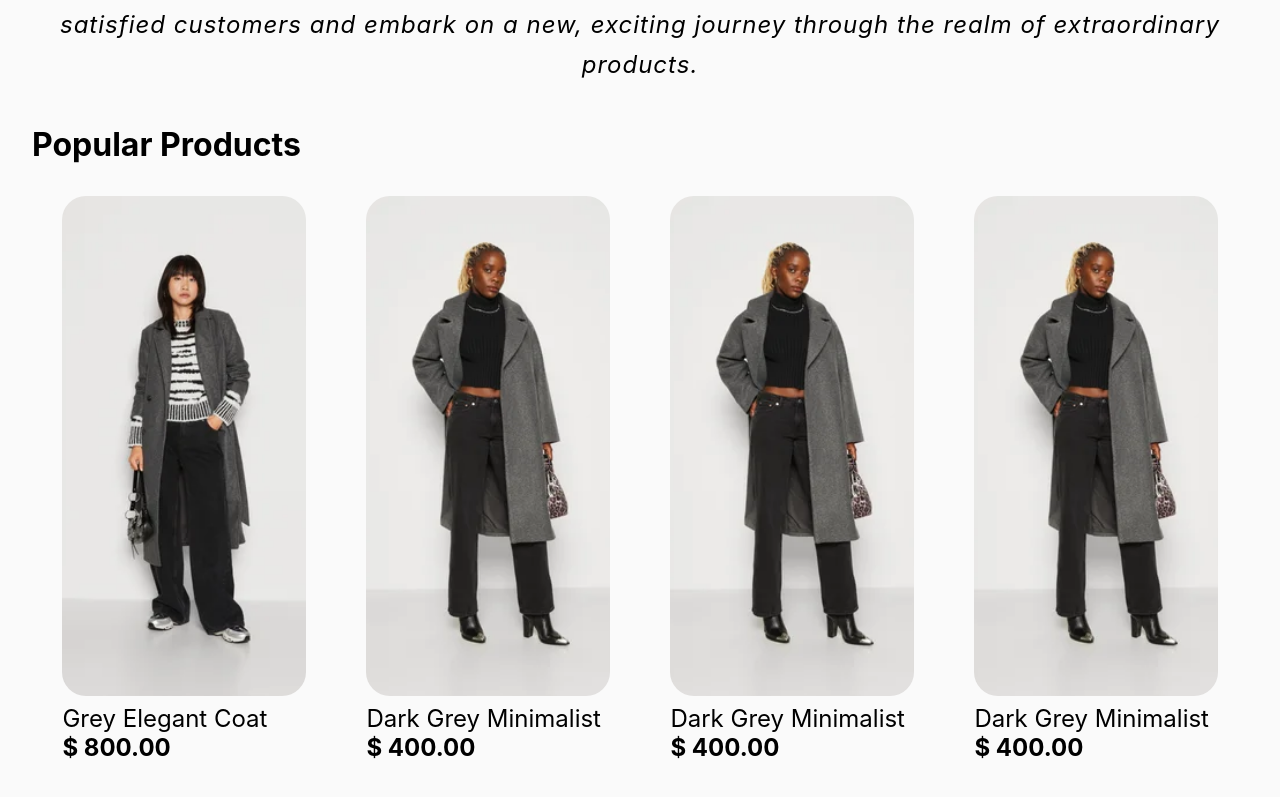
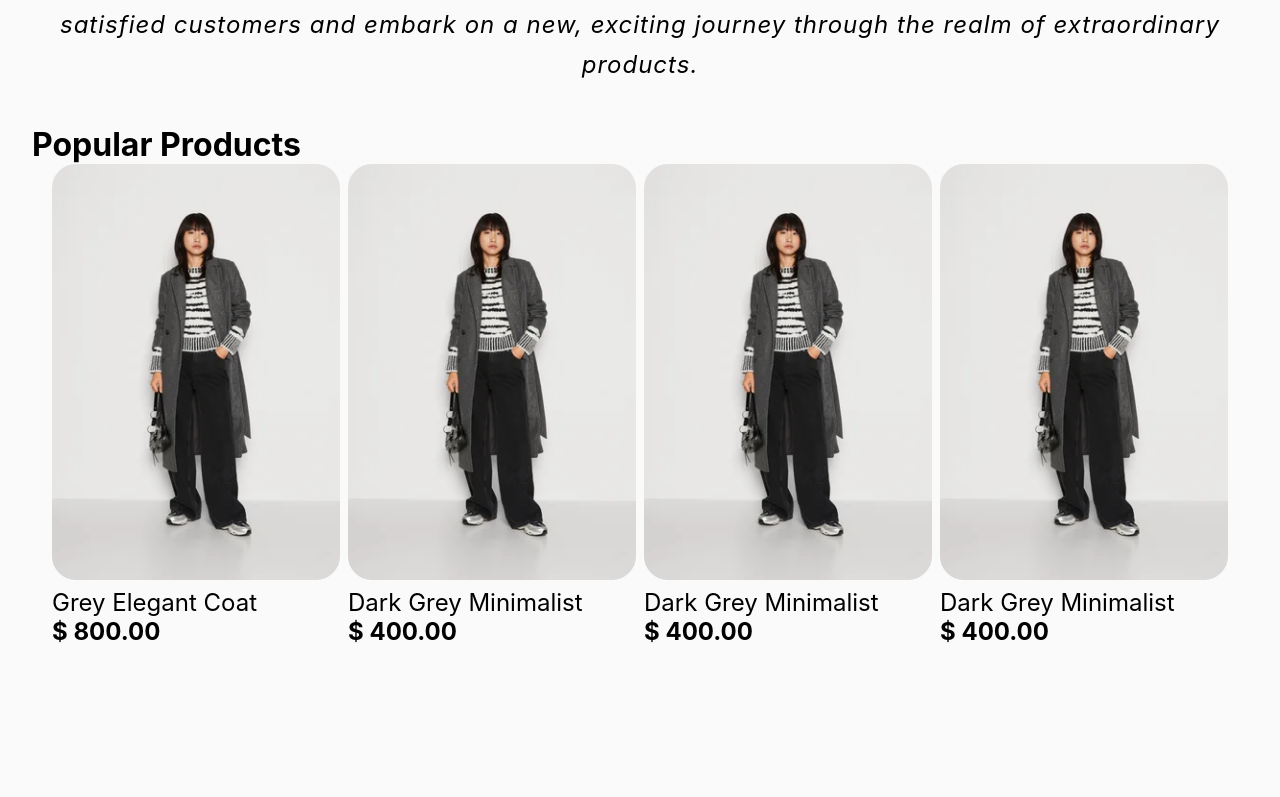
Before and after one commit to MadzikResist/shop, a React (Create React App) app: page / in a window 1280 px wide. Shown: the part 723-1520 px from the top of the page. Built offline with nearby package versions, Linux system fonts and the light colour scheme.

Commit message:
hm fetch

```diff
--- a/src/components/dashboard/Dashboard.js
+++ b/src/components/dashboard/Dashboard.js
@@ -63,42 +63,34 @@ const Dashboard = () => {
         </div>
         <div className="main-popular-products-container">
           <h2 className="main-popular-products-text">Popular Products</h2>
-          <div className="main-popular-products-images-container">
-            <div className="main-popular-products-image-text">
-              <div
-                className="main-popular-products-image"
-                style={{ backgroundImage: `url(${product1})` }}
-              ></div>
+          <div className="main-container-shop">
+            <div className="main-shop-product-wrapper">
+              <img src={product1} alt="product" className="main-shop-image" />
               <p className="main-popular-products-image-name">
                 Grey Elegant Coat
               </p>
               <p className="main-popular-products-image-cost">$ 800.00</p>
             </div>
-            <div className="main-popular-products-image-text">
-              <div
-                className="main-popular-products-image"
-                style={{ backgroundImage: `url(${product2})` }}
-              ></div>
+            <div className="main-shop-product-wrapper">
+              <img src={product1} alt="product" className="main-shop-image" />
               <p className="main-popular-products-image-name">
                 Dark Grey Minimalist
               </p>
               <p className="main-popular-products-image-cost">$ 400.00</p>
             </div>
-            <div className="main-popular-products-image-text">
-              <div
-                className="main-popular-products-image"
-                style={{ backgroundImage: `url(${product2})` }}
-              ></div>
+            <div className="main-shop-product-wrapper">
+              <img src={product1} alt="product" className="main-shop-image" />
               <p className="main-popular-products-image-name">
                 Dark Grey Minimalist
               </p>
               <p className="main-popular-products-image-cost">$ 400.00</p>
             </div>
-            <div className="main-popular-products-image-text">
-              <div
-                className="main-popular-products-image"
-                style={{ backgroundImage: `url(${product2})` }}
-              ></div>
+            <div className="main-shop-product-wrapper">
+              <img
+                src={product1}
+                alt="product"
+                className="main-shop-image"
+              />
               <p className="main-popular-products-image-name">
                 Dark Grey Minimalist
               </p>
--- a/src/components/dashboard/dashboard.css
+++ b/src/components/dashboard/dashboard.css
@@ -147,6 +147,8 @@
   flex-direction: column;
   margin-bottom: 16px;
   position: relative;
+  text-decoration: none;
+  color: black;
 }
 .main-popular-products-image {
   width: 150px;
@@ -158,7 +160,7 @@
 }
 .main-popular-products-image-name {
   margin-top: 8px;
-  width: 150px;
+  width: 100%;
   font-size: 16px;
   white-space: nowrap;
   overflow: hidden;
@@ -170,7 +172,7 @@
   font-weight: bold;
   font-size: 20px;
   align-self: center;
-  width: 150px;
+  width: 100%;
 }
 .main-text {
   display: none;
@@ -256,18 +258,12 @@
     height: 500px;
   }
   .main-popular-products-image-name {
-    width: 80%;
+    width: 100%;
     font-size: 24px;
   }
   .main-popular-products-image-cost {
     font-size: 24px;
-    width: 80%;
-  }
-  .header-shop {
-    margin-bottom: 40px;
-    display: flex;
-    align-items: center;
-    flex-direction: column;
+    width: 100%;
   }
 }
 @media (min-width: 1200px) {
@@ -289,19 +285,21 @@
     grid-template-columns: repeat(4, 1fr);
     margin-top: 32px;
   }
-  .main-shop {
-    width: 100vw;
-    padding: 0 100px;
-    grid-template-columns: repeat(3, 1fr);
-  }
   .header-search-container {
     left: 32px;
+  }
+  .main-popular-products-image-text {
+    width: 400px;
+    /*max-width: 420px;*/
+    height: 600px;
   }
 }
 @media (min-width: 1400px) {
   .main-popular-products-images-container {
     width: 100%;
     max-width: 1800px;
+    justify-content: center;
+    align-content: center;
   }
   .sale-background {
     width: 100%;
@@ -325,10 +323,4 @@
     background-size: cover;
     background-position: top;
   }
-  .main-shop {
-    width: 100%;
-    max-width: 1800px;
-    padding: 0 100px;
-    grid-template-columns: repeat(3, 1fr);
-  }
 }
--- a/src/components/shop/Shop.js
+++ b/src/components/shop/Shop.js
@@ -1,11 +1,13 @@
 import NavIcons from "../navbar/NavIcons";
-import { products } from "../../const/products";
+// import { products } from "../../const/products";
 import { Link } from "react-router-dom";
 import "./shop.css";
-import { useMemo } from "react";
+import { useEffect, useMemo, useState } from "react";
 import { useLikes } from "../../contexts/LikesContext";
 const Shop = () => {
   const { likes, likeItem } = useLikes();
+  const [products, setProducts] = useState([]);
+  console.log("prod", products);
   const addedLikes = useMemo(() => {
     return likes.likes.map((addedItem) => addedItem.id);
   }, [likes.likes]);
@@ -13,9 +15,31 @@ const Shop = () => {
   const handleLikeItem = (item, like) => {
     likeItem({ ...item, like });
   };
+  useEffect(() => {
+    (async () => {
+      try {
+        const response = await fetch(
+          "https://www2.hm.com/hmwebservices/service/products/plp/hm-poland/Online/pl?q=:stock:category:ladies_dresses:sale:false:oldSale:false:isNew:false&currentPage=1&pageSize=36&skipStockCheck=false",
+          {
+            method: "GET",
+            headers: {
+              "Content-Type": "application/json",
+            },
+          },
+        );
+        const clothes = await response.json();
+        console.log(clothes);
+        console.log("fff");
+        setProducts(clothes.results);
+      } catch (error) {
+        console.error("error fetching data: ", error);
+      }
+    })();
+  }, []);
+
   return (
     <div className="shop-container">
-      <header aria-label="Header" className="header header-shop">
+      <header aria-label="Header" className="header-shop">
         <div className="header-search-container">
           <div className="header-search header-search-shop">
             <svg
@@ -42,23 +66,21 @@ const Shop = () => {
           </div>
         </div>
       </header>
-      <main
-        aria-label="Main content"
-        className="main-container main-container-shop"
-      >
-        <div className="main-popular-products-images-container main-shop">
+      <main aria-label="Main content" className="main-container-shop">
         {products.map((product) => (
           <Link
-              to={`/product/${product.id}`}
-              key={product.id}
-              style={{ textDecoration: "none", color: "black" }}
+            to={`/product/${product.code}`}
+            key={product.code}
             state={{ product }}
+            // style={linkStyle}
+
+            className="main-shop-product-wrapper"
           >
-              <div className="main-popular-products-image-text">
-                <div
-                  className="main-popular-products-image-shop"
-                  style={{ backgroundImage: `url(${product.photos[0]})` }}
-                >
+            <img
+              src={product.articles[0].normalPicture[0].url}
+              alt="product"
+              className="main-shop-image"
+            />
             <div
               className="main-popular-products-image-icon"
               onClick={(e) => {
@@ -66,7 +88,7 @@ const Shop = () => {
                 handleLikeItem(product, true);
               }}
             >
-                    {addedLikes.includes(product.id) ? (
+              {addedLikes.includes(product.code) ? (
                 <svg
                   xmlns="http://www.w3.org/2000/svg"
                   viewBox="0 0 512 512"
@@ -75,25 +97,17 @@ const Shop = () => {
                   <path d="M47.6 300.4L228.3 469.1c7.5 7 17.4 10.9 27.7 10.9s20.2-3.9 27.7-10.9L464.4 300.4c30.4-28.3 47.6-68 47.6-109.5v-5.8c0-69.9-50.5-129.5-119.4-141C347 36.5 300.6 51.4 268 84L256 96 244 84c-32.6-32.6-79-47.5-124.6-39.9C50.5 55.6 0 115.2 0 185.1v5.8c0 41.5 17.2 81.2 47.6 109.5z" />
                 </svg>
               ) : (
-                      <svg
-                        xmlns="http://www.w3.org/2000/svg"
-                        viewBox="0 0 512 512"
-                      >
+                <svg xmlns="http://www.w3.org/2000/svg" viewBox="0 0 512 512">
                   <path d="M225.8 468.2l-2.5-2.3L48.1 303.2C17.4 274.7 0 234.7 0 192.8v-3.3c0-70.4 50-130.8 119.2-144C158.6 37.9 198.9 47 231 69.6c9 6.4 17.4 13.8 25 22.3c4.2-4.8 8.7-9.2 13.5-13.3c3.7-3.2 7.5-6.2 11.5-9c0 0 0 0 0 0C313.1 47 353.4 37.9 392.8 45.4C462 58.6 512 119.1 512 189.5v3.3c0 41.9-17.4 81.9-48.1 110.4L288.7 465.9l-2.5 2.3c-8.2 7.6-19 11.9-30.2 11.9s-22-4.2-30.2-11.9zM239.1 145c-.4-.3-.7-.7-1-1.1l-17.8-20c0 0-.1-.1-.1-.1c0 0 0 0 0 0c-23.1-25.9-58-37.7-92-31.2C81.6 101.5 48 142.1 48 189.5v3.3c0 28.5 11.9 55.8 32.8 75.2L256 430.7 431.2 268c20.9-19.4 32.8-46.7 32.8-75.2v-3.3c0-47.3-33.6-88-80.1-96.9c-34-6.5-69 5.4-92 31.2c0 0 0 0-.1 .1s0 0-.1 .1l-17.8 20c-.3 .4-.7 .7-1 1.1c-4.5 4.5-10.6 7-16.9 7s-12.4-2.5-16.9-7z" />
                 </svg>
               )}
             </div>
-                </div>
-                <p className="main-popular-products-image-name">
-                  {product.name}
+            <p className="main-popular-products-image-name">{product.name}</p>
+            <p className="main-popular-products-image-cost">
+              {product.price.formattedValue}
             </p>
-                <p className="main-popular-products-image-cost">
-                  {product.price}
-                </p>
-              </div>
           </Link>
         ))}
-        </div>
       </main>
       <nav aria-label="Nav" className="nav">
         <NavIcons className="shop-nav" />
--- a/src/components/shop/shop.css
+++ b/src/components/shop/shop.css
@@ -6,17 +6,36 @@
   right: 20px;
   z-index: 100;
 }
+.shop-container {
+  width: 100vw;
+}
 .main-container-shop {
+  display: flex;
+  flex-wrap: wrap;
+  padding: 0 16px;
+}
+.main-shop-product-wrapper {
+  flex: 50%;
+  max-width: 50%;
+  padding: 0 4px;
+  text-decoration: none;
+  color: black;
+  position: relative;
+  margin-bottom: 48px;
+}
+.main-shop-image {
+  vertical-align: middle;
+  width: 100%;
+  border-radius: 24px;
+}
+.header-shop {
+  width: 100vw;
+  height: 100%;
+  display: flex;
   align-items: center;
-}
-.main-popular-products-image-shop {
-  width: 150px;
-  height: 200px;
-  background-position: center;
-  background-repeat: no-repeat;
-  background-size: cover;
-  border-radius: 24px;
-  position: relative;
+  flex-direction: column;
+  padding: 16px;
+  background-color: #fafafa;
 }
 @media (min-width: 576px) {
   .main-popular-products-image-icon {
@@ -24,10 +43,8 @@
     height: 30px;
     top: 16px;
   }
-  .main-popular-products-image-shop {
-    width: 80%;
-    height: 400px;
-    border-radius: 24px;
+  .header-shop {
+    margin-bottom: 40px;
   }
   .header-search-shop {
     background-color: #e3e6e7;
@@ -37,9 +54,29 @@
   }
 }
 @media (min-width: 992px) {
-  .main-popular-products-image-shop {
-    width: 90%;
-    max-width: 450px;
-    height: 500px;
+  .main-shop-product-wrapper {
+    flex: 33%;
+    max-width: 33%;
   }
 }
+@media (min-width: 1200px) {
+  .main-shop-product-wrapper {
+    flex: 25%;
+    max-width: 25%;
+  }
+}
+
+@media (min-width: 1400px) {
+  .main-container-shop {
+    padding: 16px 10%;
+  }
+}
+@media (min-width: 2000px) {
+  .main-shop-product-wrapper {
+    flex: 20%;
+    max-width: 20%;
+  }
+  .main-container-shop {
+    padding: 0 10%;
+  }
+}
```
Lines whose indentation alone changed are shown as unchanged.
